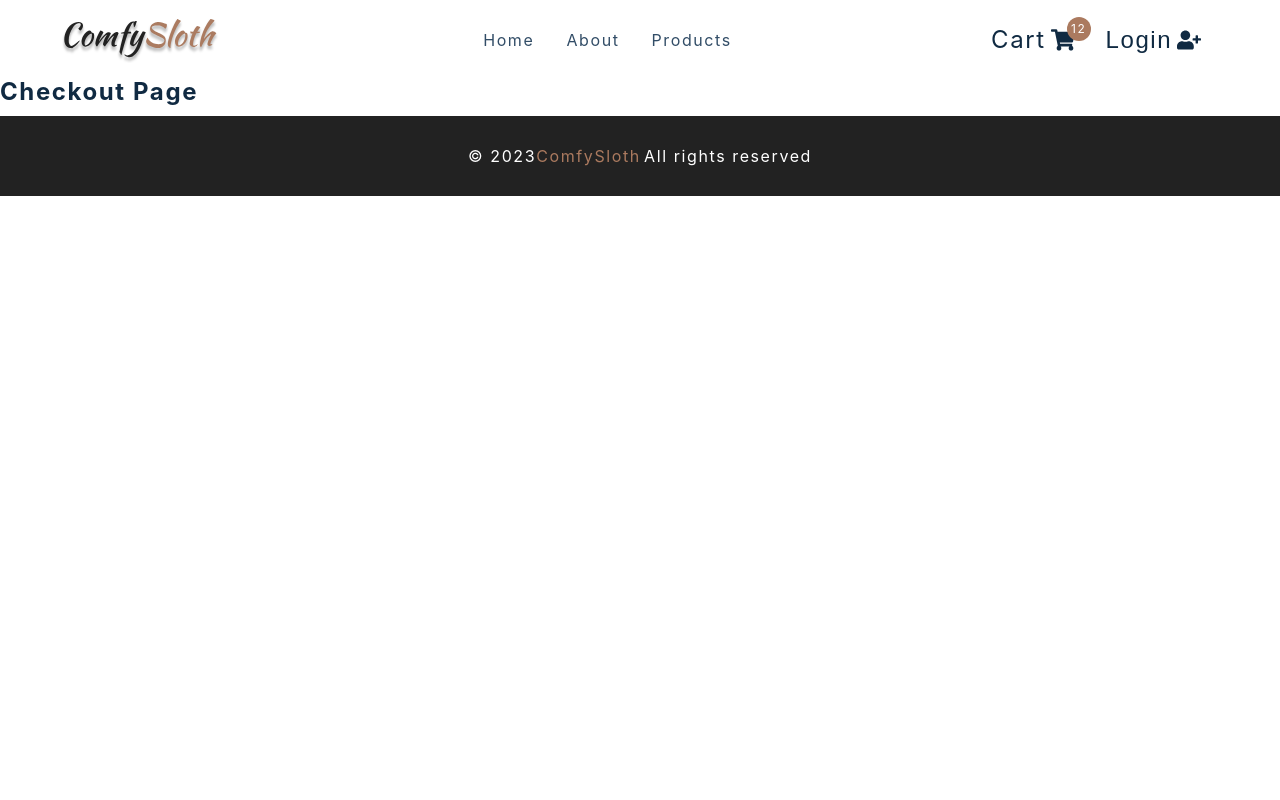
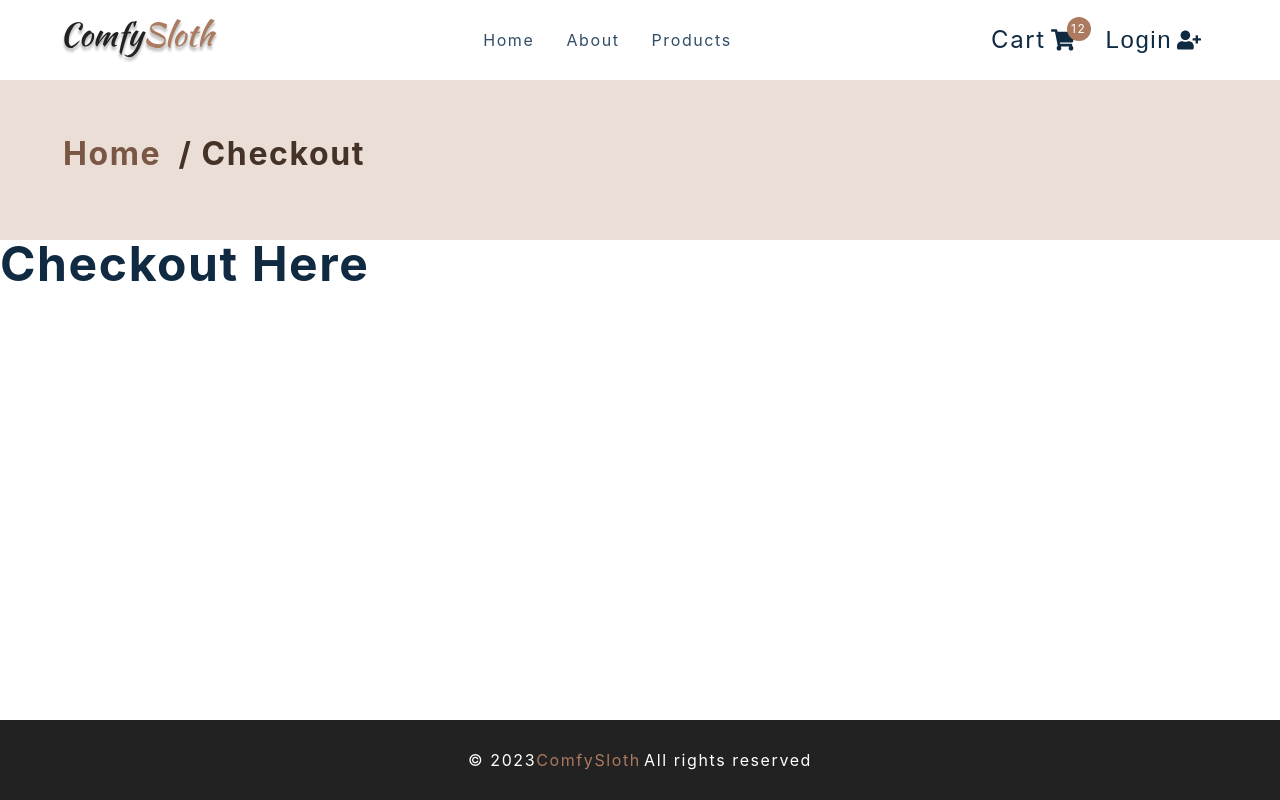
Before and after one commit to Siddhant654321/shiniliv, a React (Create React App) app: page /checkout in a window 1280 px wide. Built offline with nearby package versions, Linux system fonts and the light colour scheme; the HTML template or start-up script is replaced by a standard one.

Commit message:
About, Checkout Page

```diff
--- a/src/components/PageHero.js
+++ b/src/components/PageHero.js
@@ -1,9 +1,18 @@
-import React from 'react'
-import styled from 'styled-components'
-import { Link } from 'react-router-dom'
-const PageHero = () => {
-  return <h4>page hero</h4>
-}
+import React from "react";
+import styled from "styled-components";
+import { Link } from "react-router-dom";
+
+const PageHero = ({ title }) => {
+  return (
+    <Wrapper>
+      <div className="section-center">
+        <h3>
+          <Link to="/">Home</Link> / {title}
+        </h3>
+      </div>
+    </Wrapper>
+  );
+};
 
 const Wrapper = styled.section`
   background: var(--clr-primary-10);
@@ -21,6 +30,6 @@
   a:hover {
     color: var(--clr-primary-1);
   }
-`
+`;
 
-export default PageHero
+export default PageHero;
--- a/src/pages/AboutPage.js
+++ b/src/pages/AboutPage.js
@@ -1,11 +1,30 @@
-import React from 'react'
-import styled from 'styled-components'
-import { PageHero } from '../components'
-import aboutImg from '../assets/hero-bcg.jpeg'
+import React from "react";
+import styled from "styled-components";
+import { PageHero } from "../components";
+import aboutImg from "../assets/hero-bcg.jpeg";
 
 const AboutPage = () => {
-  return <h4>about page</h4>
-}
+  return (
+    <main>
+      <PageHero title="about" />
+      <Wrapper className="page section section-center">
+        <img src={aboutImg} alt="nice desk" />
+        <article>
+          <div className="title">
+            <h2>our story</h2>
+            <div className="underline"></div>
+          </div>
+          <p>
+            Lorem ipsum, dolor sit amet consectetur adipisicing elit. Aspernatur
+            deserunt perferendis praesentium, necessitatibus deleniti, expedita
+            soluta quasi dolor ut iste recusandae facilis, accusantium nostrum
+            earum animi esse cumque vitae accusamus.
+          </p>
+        </article>
+      </Wrapper>
+    </main>
+  );
+};
 
 const Wrapper = styled.section`
   display: grid;
@@ -33,5 +52,5 @@
   @media (min-width: 992px) {
     grid-template-columns: 1fr 1fr;
   }
-`
-export default AboutPage
+`;
+export default AboutPage;
--- a/src/pages/CheckoutPage.js
+++ b/src/pages/CheckoutPage.js
@@ -1,12 +1,19 @@
-import React from 'react'
-import styled from 'styled-components'
-import { PageHero, StripeCheckout } from '../components'
+import React from "react";
+import styled from "styled-components";
+import { PageHero, StripeCheckout } from "../components";
 // extra imports
-import { useCartContext } from '../context/cart_context'
-import { Link } from 'react-router-dom'
+import { useCartContext } from "../context/cart_context";
+import { Link } from "react-router-dom";
 
 const CheckoutPage = () => {
-  return <h4>checkout page</h4>
-}
-const Wrapper = styled.div``
-export default CheckoutPage
+  return (
+    <main>
+      <PageHero title="checkout" />
+      <Wrapper className="page">
+        <h1>checkout here</h1>
+      </Wrapper>
+    </main>
+  );
+};
+const Wrapper = styled.div``;
+export default CheckoutPage;
```
